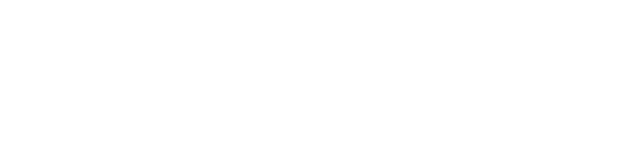
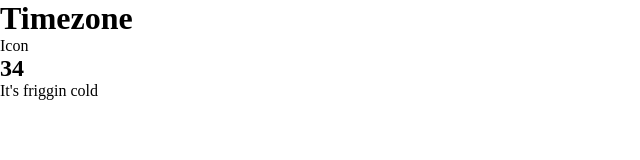
Before and after one commit to micah-rose/js-weather-app, a plain HTML site: page index.html in a window 1280 px wide. Shown: the whole page, without its empty margins (0-640 px from the left). Drawn offline with Linux system fonts and the light colour scheme.

Commit message:
Created the page skeleton for the html and began adjusting the styling to display something simple for now.

```diff
--- /dev/null
+++ b/app.js
@@ -0,0 +1 @@
+//JS file for project
--- a/index.html
+++ b/index.html
@@ -3,9 +3,19 @@
 <head>
     <meta charset="UTF-8">
     <meta name="viewport" content="width=device-width, initial-scale=1.0">
-    <title>Document</title>
+    <link rel="stylesheet" href="style.css" />
+    <title>Weather</title>
 </head>
 <body>
 
+    <div class="location">
+        <h1 class="location-timezone">Timezone</h1>
+        <p>Icon</p>
+    </div>
+    <div class="temperature">
+        <h2 class="temperature-degree">34</h2>
+        <div class="temperature=description">It's friggin cold</div>
+    </div>
+    <script src="app.js"></script>
 </body>
 </html>
--- /dev/null
+++ b/style.css
@@ -0,0 +1,4 @@
+* {
+    margin: 0;
+    padding: 0;
+}
```
